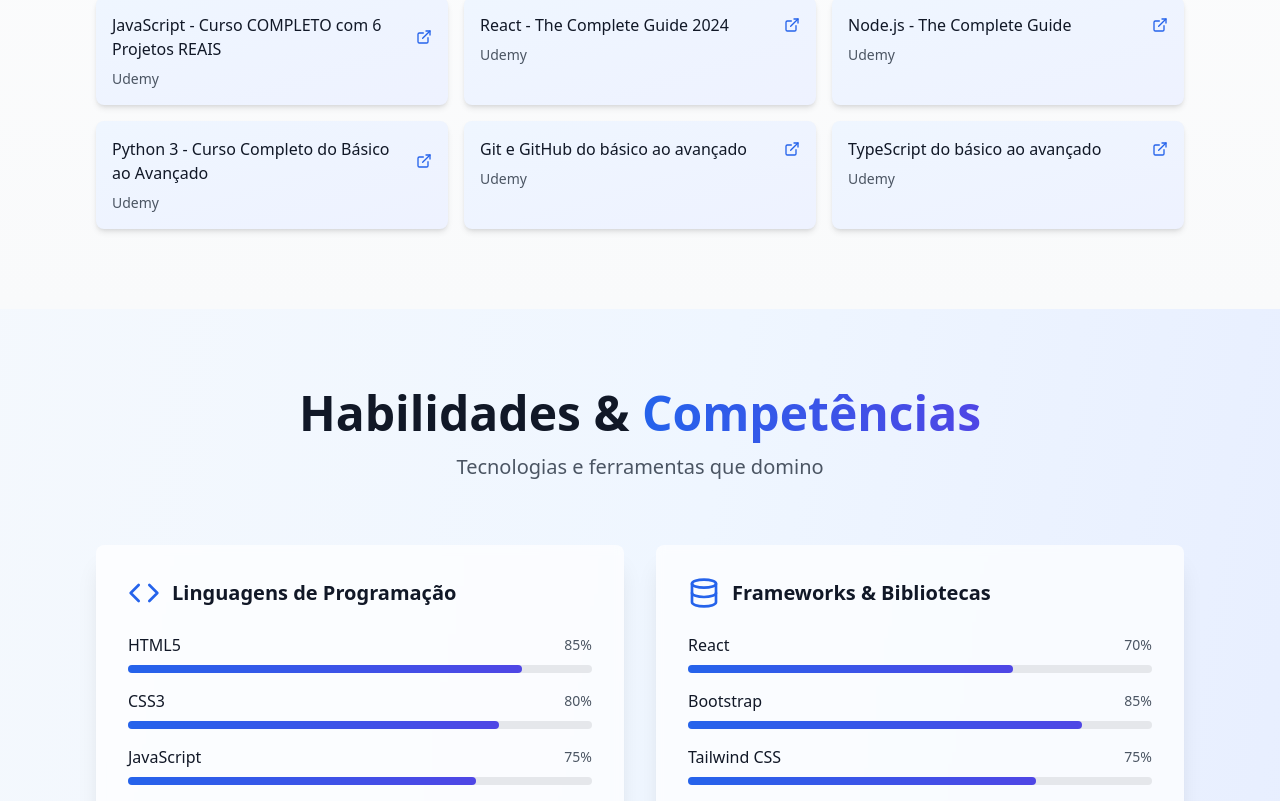
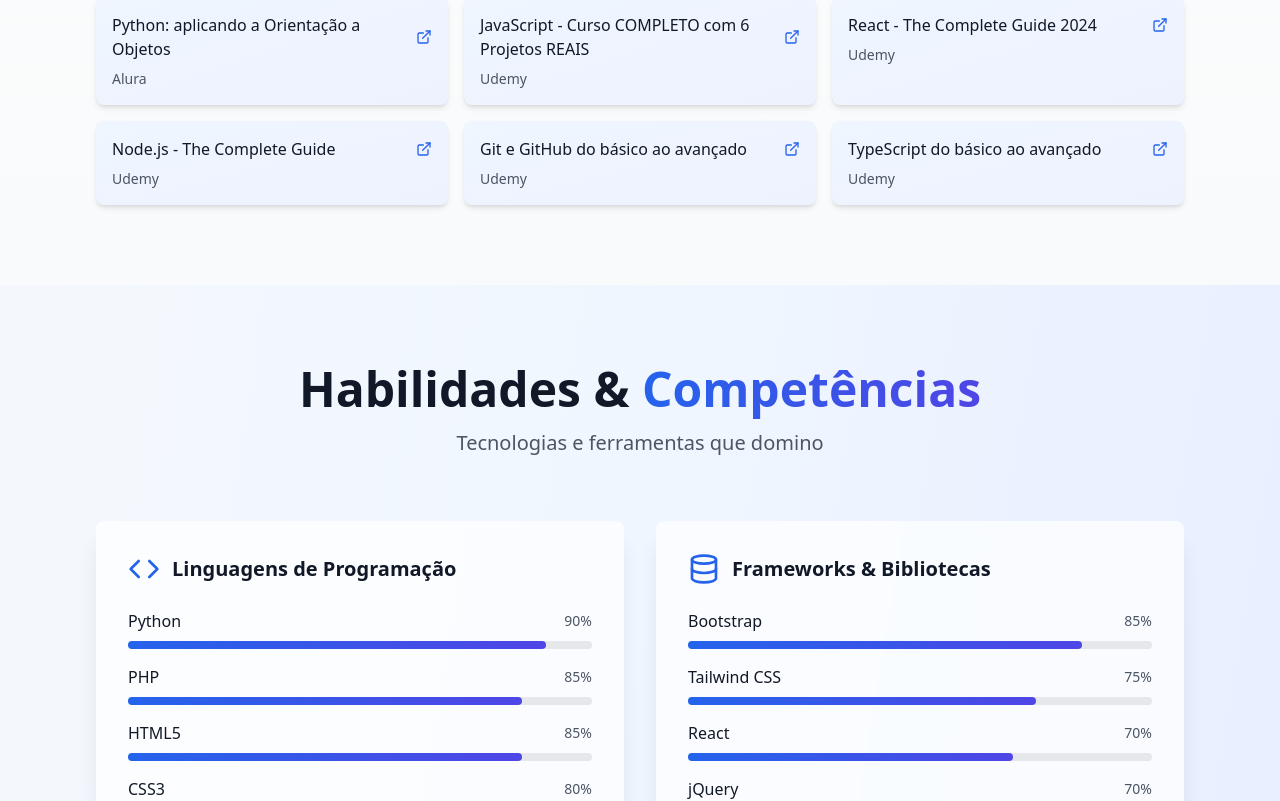
Before and after one commit to devhygor/hygor-profile-showcase, a React (Vite) app: page / in a window 1280 px wide. Shown: the part 2880-3681 px from the top of the page. Built offline with nearby package versions, Linux system fonts and the light colour scheme.

Commit message:
Fix: Open course credentials directly and sort skills
- Updated the "Cursos e Certificações" section to open specific course credentials from Alura.
- Sorted the "Habilidades & Competências" section in descending order based on skill levels.

```diff
--- a/src/components/Experience.tsx
+++ b/src/components/Experience.tsx
@@ -1,4 +1,3 @@
-
 import React from 'react';
 import { Briefcase, GraduationCap, Calendar, MapPin, ExternalLink } from 'lucide-react';
 import { Card, CardContent } from '@/components/ui/card';
@@ -40,34 +39,34 @@ const Experience = () => {
 
   const courses = [
     {
+      name: 'Python: aplicando a Orientação a Objetos',
+      provider: 'Alura',
+      certificateUrl: 'https://cursos.alura.com.br/certificate/17fc4bc3-43f6-4e4e-8f1b-2acc7ad36314'
+    },
+    {
       name: 'JavaScript - Curso COMPLETO com 6 Projetos REAIS',
       provider: 'Udemy',
-      certificateUrl: 'https://www.linkedin.com/learning/certificates/javascript-curso-completo'
+      certificateUrl: 'https://www.udemy.com/certificate/UC-XXXXXXXX/'
     },
     {
       name: 'React - The Complete Guide 2024',
       provider: 'Udemy',
-      certificateUrl: 'https://www.linkedin.com/learning/certificates/react-complete-guide'
+      certificateUrl: 'https://www.udemy.com/certificate/UC-XXXXXXXX/'
     },
     {
       name: 'Node.js - The Complete Guide',
       provider: 'Udemy',
-      certificateUrl: 'https://www.linkedin.com/learning/certificates/nodejs-complete-guide'
-    },
-    {
-      name: 'Python 3 - Curso Completo do Básico ao Avançado',
-      provider: 'Udemy',
-      certificateUrl: 'https://www.linkedin.com/learning/certificates/python-curso-completo'
+      certificateUrl: 'https://www.udemy.com/certificate/UC-XXXXXXXX/'
     },
     {
       name: 'Git e GitHub do básico ao avançado',
       provider: 'Udemy',
-      certificateUrl: 'https://www.linkedin.com/learning/certificates/git-github-avancado'
+      certificateUrl: 'https://www.udemy.com/certificate/UC-XXXXXXXX/'
     },
     {
       name: 'TypeScript do básico ao avançado',
       provider: 'Udemy',
-      certificateUrl: 'https://www.linkedin.com/learning/certificates/typescript-avancado'
+      certificateUrl: 'https://www.udemy.com/certificate/UC-XXXXXXXX/'
     }
   ];
 
--- a/src/components/Skills.tsx
+++ b/src/components/Skills.tsx
@@ -9,21 +9,21 @@ const Skills = () => {
       icon: Code,
       title: 'Linguagens de Programação',
       skills: [
+        { name: 'Python', level: 90 },
+        { name: 'PHP', level: 85 },
         { name: 'HTML5', level: 85 },
         { name: 'CSS3', level: 80 },
         { name: 'JavaScript', level: 75 },
-        { name: 'TypeScript', level: 65 },
-        { name: 'PHP', level: 85 },
-        { name: 'Python', level: 90 }
+        { name: 'TypeScript', level: 65 }
       ]
     },
     {
       icon: Database,
       title: 'Frameworks & Bibliotecas',
       skills: [
-        { name: 'React', level: 70 },
         { name: 'Bootstrap', level: 85 },
         { name: 'Tailwind CSS', level: 75 },
+        { name: 'React', level: 70 },
         { name: 'jQuery', level: 70 },
         { name: 'Node.js', level: 60 },
         { name: 'Express', level: 55 }
@@ -34,9 +34,9 @@ const Skills = () => {
       title: 'Tecnologias Web',
       skills: [
         { name: 'Responsive Design', level: 85 },
-        { name: 'API REST', level: 65 },
         { name: 'Git/GitHub', level: 75 },
         { name: 'WordPress', level: 70 },
+        { name: 'API REST', level: 65 },
         { name: 'Vite', level: 65 },
         { name: 'SEO', level: 60 }
       ]
@@ -46,11 +46,11 @@ const Skills = () => {
       title: 'Ferramentas & Software',
       skills: [
         { name: 'VS Code', level: 90 },
+        { name: 'Postman', level: 70 },
+        { name: 'MySQL', level: 70 },
         { name: 'Figma', level: 65 },
-        { name: 'MySQL', level: 70 },
-        { name: 'MongoDB', level: 55 },
         { name: 'Photoshop', level: 60 },
-        { name: 'Postman', level: 70 }
+        { name: 'MongoDB', level: 55 }
       ]
     }
   ];
```
